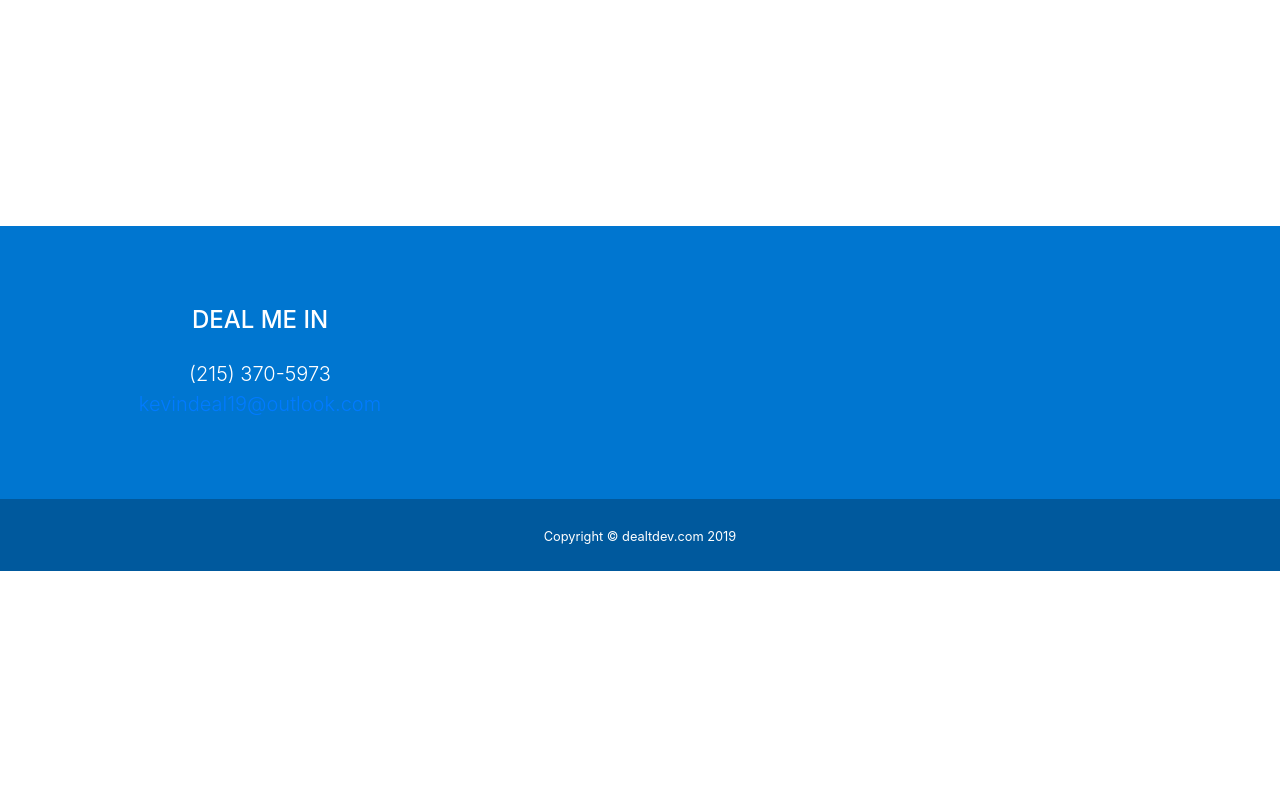
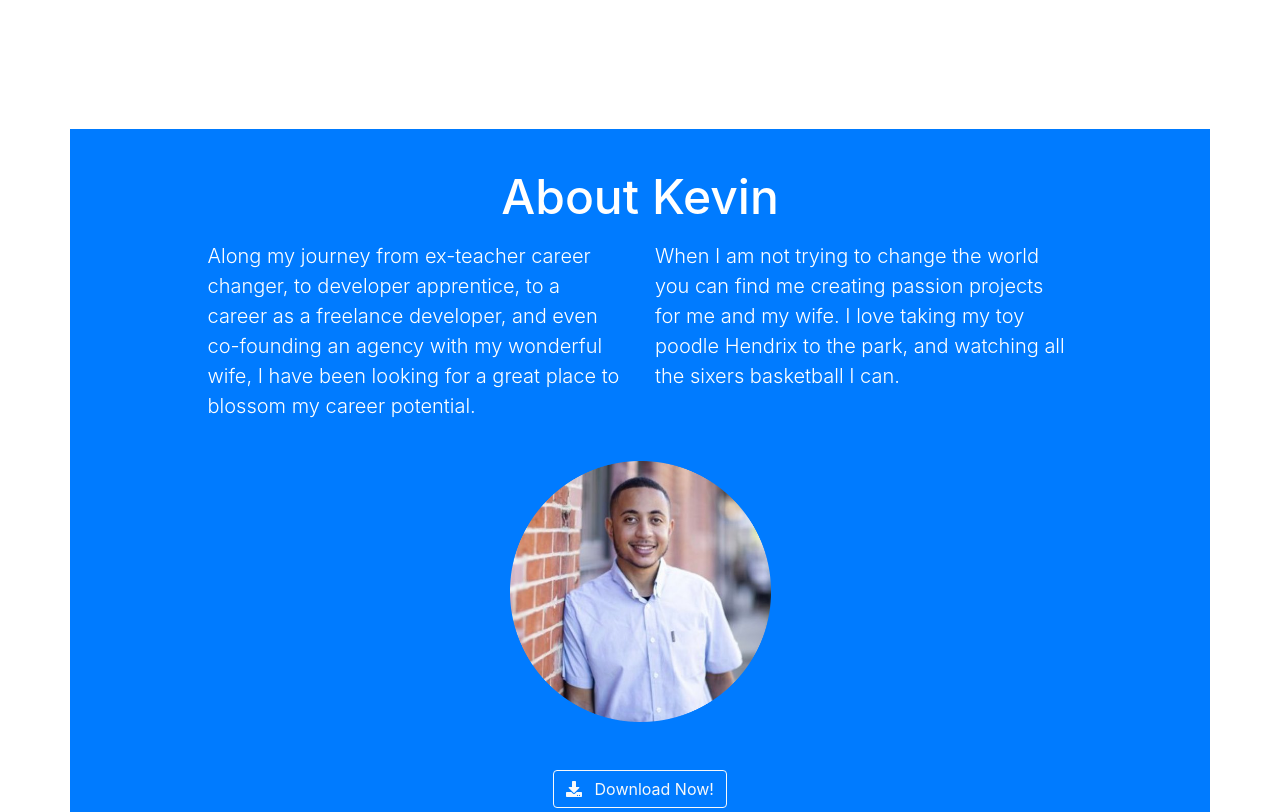
Before and after one commit to kevindeal/portfolio-sparkbox, a website with bundled scripts: page index.html in a window 1280 px wide. Shown: the part 1460-2272 px from the top of the page. Before the commit the page ends 2031 px from the top, so only its background shows below. Built offline with nearby package versions, Linux system fonts and the light colour scheme; files whose address does not match are found by name.

Commit message:
added about section

```diff
--- a/index.html
+++ b/index.html
@@ -116,73 +116,23 @@
     </section>
 
     <!-- About Section -->
-    <!-- <section class="bg-primary text-white mb-0" id="about">
-      <div class="container">
-        <h2 class="text-center text-uppercase text-white">About</h2>
-        <hr class="star-light mb-5">
-        <div class="row">
-          <div class="col-lg-4 ml-auto">
-            <p class="lead">Freelancer is a free bootstrap theme created by Start Bootstrap. The download includes the complete source files including HTML, CSS, and JavaScript as well as optional LESS stylesheets for easy customization.</p>
+    <section class="text-white mb-0" id="about">
+      <div class="container bg-primary p-xl-5">
+        <h2 class="text-center text-white">About Kevin</h2>
+        <div class="row mt-4">
+          <div class="col-lg-5 ml-auto">
+            <p class="lead">Along my journey from ex-teacher career changer, to developer apprentice, to a career as a freelance developer, and even co-founding an agency with my wonderful wife, I have been looking for a great place to blossom my career potential. </p>
           </div>
-          <div class="col-lg-4 mr-auto">
-            <p class="lead">Whether you're a student looking to showcase your work, a professional looking to attract clients, or a graphic artist looking to share your projects, this template is the perfect starting point!</p>
+          <div class="col-lg-5 mr-auto">
+            <p class="lead">When I am not trying to change the world you can find me creating passion projects for me and my wife. I love taking my toy poodle Hendrix to the park, and watching all the sixers basketball I can. </p>
           </div>
         </div>
         <div class="text-center mt-4">
+          <img class="img-fluid mb-5 d-block mx-auto w-25" src="img/kev.png" alt="">
           <a class="btn btn-xl btn-outline-light" href="#">
             <i class="fas fa-download mr-2"></i>
             Download Now!
           </a>
-        </div>
-      </div>
-    </section> -->
-
-    <!-- Contact Section -->
-    <section id="contact">
-      <div class="container">
-        <!-- <h2 class="text-center text-uppercase text-secondary mb-0">Coming all the way from...</h2> -->
-        <!-- <hr class="star-dark mb-5"> -->
-        <div class="row">
-          <div class="col-lg-8 mx-auto">
-              <!-- <iframe src="https://www.google.com/maps/embed?pb=!1m28!1m12!1m3!1d391481.2810592949!2d-75.27664240000001!3d39.95374635!2m3!1f0!2f0!3f0!3m2!1i1024!2i768!4f13.1!4m13!3e0!4m5!1s0x89c6afc183a6b145%3A0xb1360d41ea6a83de!2sWillow+Grove%2C+PA!3m2!1d40.143998499999995!2d-75.1157286!4m5!1s0x89c6fd682bc8da13%3A0xc57baf5ac0230015!2sArcher+Group%2C+North+King+Street+Suite+200%2C+Wilmington%2C+DE!3m2!1d39.7414504!2d-75.5481913!5e0!3m2!1sen!2sus!4v1536794529859" width="100%" height="350" frameborder="0" style="border:0" allowfullscreen></iframe> -->
-            <!-- To configure the contact form email address, go to mail/contact_me.php and update the email address in the PHP file on line 19. -->
-            <!-- The form should work on most web servers, but if the form is not working you may need to configure your web server differently. -->
-            <!-- <form name="sentMessage" id="contactForm" novalidate="novalidate">
-              <div class="control-group">
-                <div class="form-group floating-label-form-group controls mb-0 pb-2">
-                  <label>Name</label>
-                  <input class="form-control" id="name" type="text" placeholder="Name" required="required" data-validation-required-message="Please enter your name.">
-                  <p class="help-block text-danger"></p>
-                </div>
-              </div>
-              <div class="control-group">
-                <div class="form-group floating-label-form-group controls mb-0 pb-2">
-                  <label>Email Address</label>
-                  <input class="form-control" id="email" type="email" placeholder="Email Address" required="required" data-validation-required-message="Please enter your email address.">
-                  <p class="help-block text-danger"></p>
-                </div>
-              </div>
-              <div class="control-group">
-                <div class="form-group floating-label-form-group controls mb-0 pb-2">
-                  <label>Phone Number</label>
-                  <input class="form-control" id="phone" type="tel" placeholder="Phone Number" required="required" data-validation-required-message="Please enter your phone number.">
-                  <p class="help-block text-danger"></p>
-                </div>
-              </div>
-              <div class="control-group">
-                <div class="form-group floating-label-form-group controls mb-0 pb-2">
-                  <label>Message</label>
-                  <textarea class="form-control" id="message" rows="5" placeholder="Message" required="required" data-validation-required-message="Please enter a message."></textarea>
-                  <p class="help-block text-danger"></p>
-                </div>
-              </div>
-              <br>
-              <div id="success"></div>
-              <div class="form-group">
-                <button type="submit" class="btn btn-primary btn-xl" id="sendMessageButton">Send</button>
-              </div>
-            </form> -->
-          </div>
         </div>
       </div>
     </section>
@@ -237,7 +187,7 @@
 
     <div class="copyright py-4 text-center text-white">
       <div class="container">
-        <small>Copyright &copy; dealtdev.com 2019</small>
+        <small>Copyright &copy; kevinforsparkbox.com 2022</small>
       </div>
     </div>
 
```
Also changed, not shown: img/kev.png (added).
